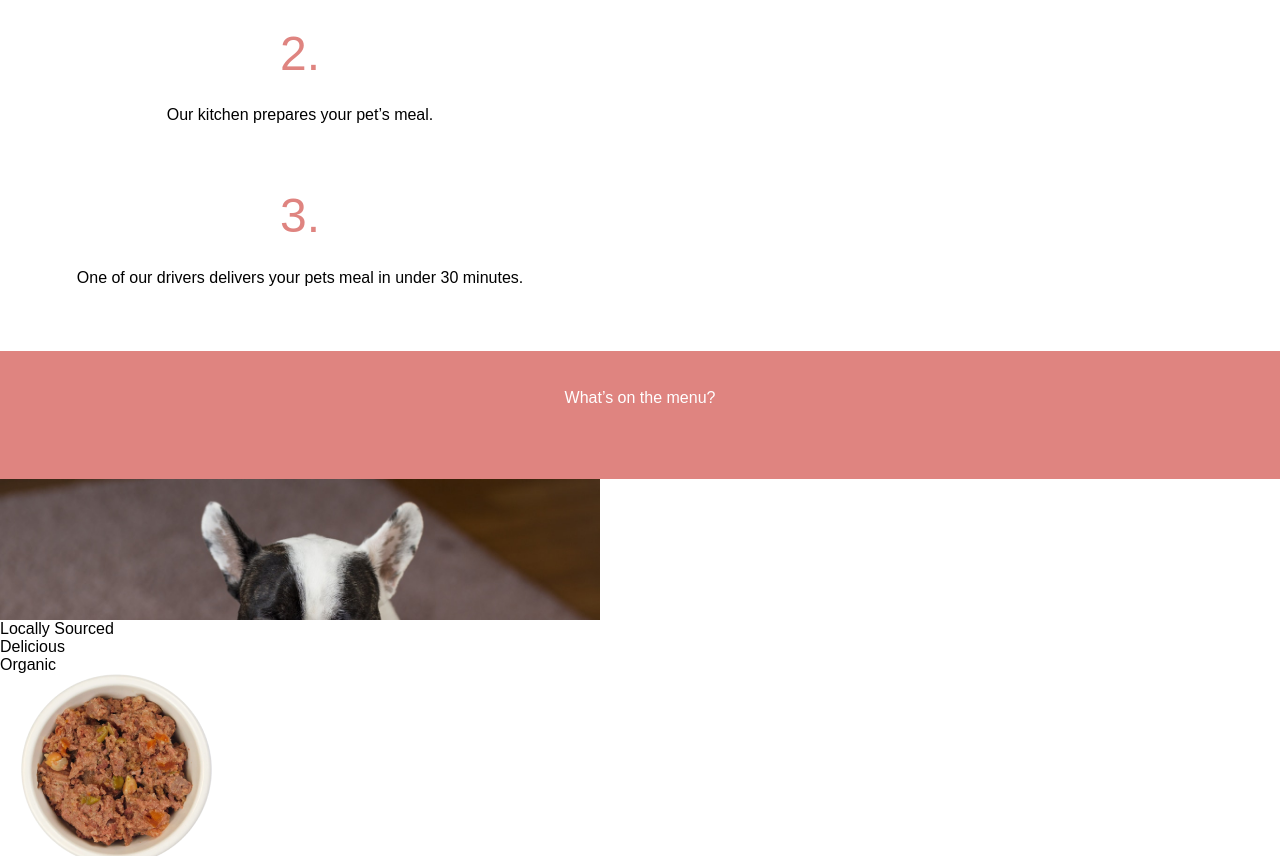
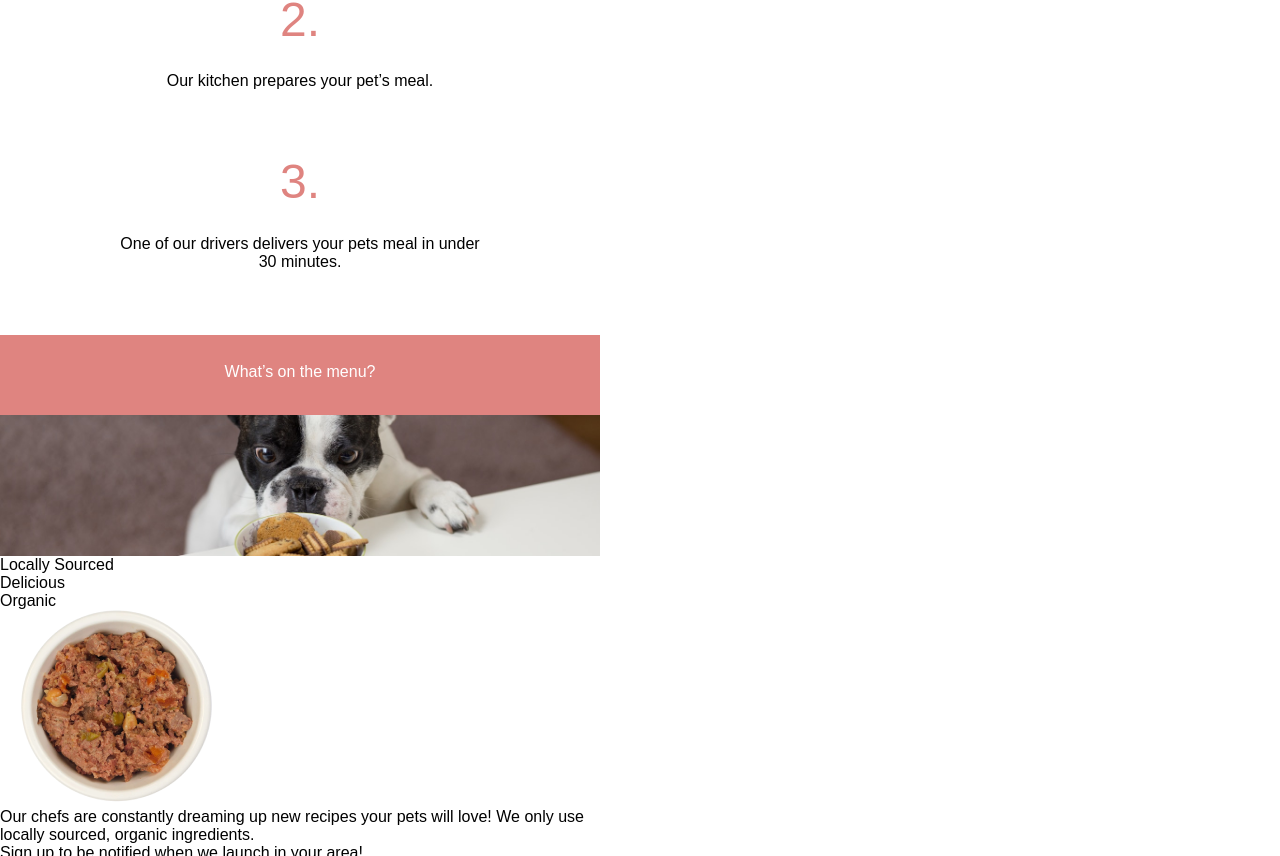
Before and after one commit to aschneiderbuch/10_Tag_Lev3_2_css-vertiefung_media-queries, a plain HTML site: page index.html in a window 1280 px wide. Shown: the part 875-1731 px from the top of the page. Drawn offline with Linux system fonts and the light colour scheme; a web font is replaced by a local one.

Commit message:
HundMitCookie

```diff
--- a/assets/css/style.css
+++ b/assets/css/style.css
@@ -28,6 +28,9 @@ html {
     font-size: 16px;
     scroll-behavior: smooth;
     font-family: Nunito, sans-serif;
+    width: 600px; /* * breite 600px auch bei   bild__HundeNapf   max-width: anpassen */
+
+
 
 }
 
@@ -37,12 +40,12 @@ header>p {
     font-family: Rock_Salt, sans-serif;
 text-align: center;
 background-color: #e2e2e9;
+padding-top: 5vh;
 }
 
 header section {
 /*    display: flex;
  */
- width: 600px;
  background-color: #e2e2e9;
 }
 
@@ -52,31 +55,30 @@ header section {
     color: #df8480;
     text-align: right;
     width: 25%;
-    padding-right: 2vw;
-    margin-left: 75vw;
+    margin-right: 5vw;
+    margin-left: auto;
 
 }
 
 .header__Bild {
     width: 100%;
-
+    margin-bottom: -1vh;   /* *Rand zwischen section und Bild geht weg */
 }
 
 main>p {background-color: #df8480;
 color: white;
 text-align: center;
-height: 10vw;
-padding-top: 3vw;
+height: 10vh;
+padding-top: 3.5vh;
 }
 
 .main__section {
-    sdisplay: flex;
-    margin: 5vw 0 5vw 0;
+/*     sdisplay: flex;
+ */    margin: 5vw 0 5vw 0;
 
 }
 
 .main_section_articel {
-    width: 600px;
     text-align: center;
 
 }
@@ -90,14 +92,23 @@ padding-top: 3vw;
     margin: 2vw 0 5vw 0;
 }
 
+.articel__nummer3__umbruch__breite{
+margin: 2vw auto;/* *2vw, weil er sonst von .main_sec.._arti.._text überschrieben wird */
+    width: 370px;
+}
+
 .div_bild_HundeNapf{
-    width: 600px;
     max-height: 141px;
     overflow: hidden;
-    position: ce;
+
 }
 
 .bild__HundeNapf{
-    max-width: 100%;
-    image-rendering: auto;
+    max-width: 600px;        /* *  breite mit ans html anpassen */
+ object-fit: contain;
+object-position: 0% -110px; /* *erste px links rechts    2te px hoch runter */
+
 }
+
+
+/* *********************** Fressnapf *********************** */
--- a/index.html
+++ b/index.html
@@ -41,16 +41,21 @@
 
             <article class="main_section_articel">
                 <p class="main_section_articel_nummern">3.</p>
-                <p class="main_section_articel_text">One of our drivers delivers your pets meal in under 30 minutes.</p>
+                <p class="main_section_articel_text articel__nummer3__umbruch__breite">One of our drivers delivers your pets meal in under 30 minutes.</p>
             </article>
         </section>
 
         <p>What’s on the menu?</p>
 
+
+
         <section>
             <article class="div_bild_HundeNapf">
                 <img class="bild__HundeNapf" src="./assets/img/dog_eating_cookies.jpg" alt="Hund isst einen Cookie">
             </article>
+
+            <!-- *********************** Fressnapf *********************** -->
+
             <article>
                 <p>Locally Sourced</p> <!-- *oben -->
                 <p>Delicious</p> <!-- *rechts -->
```
